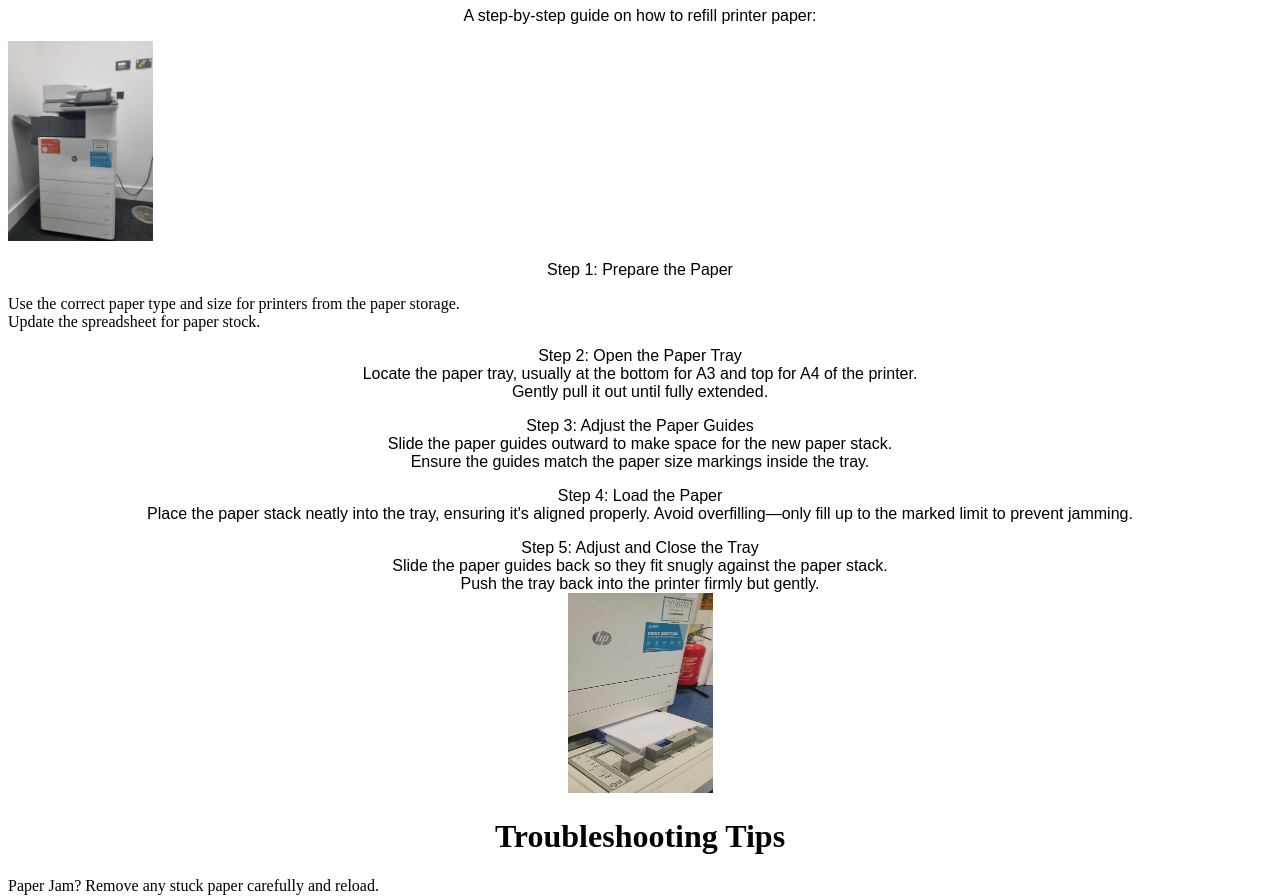
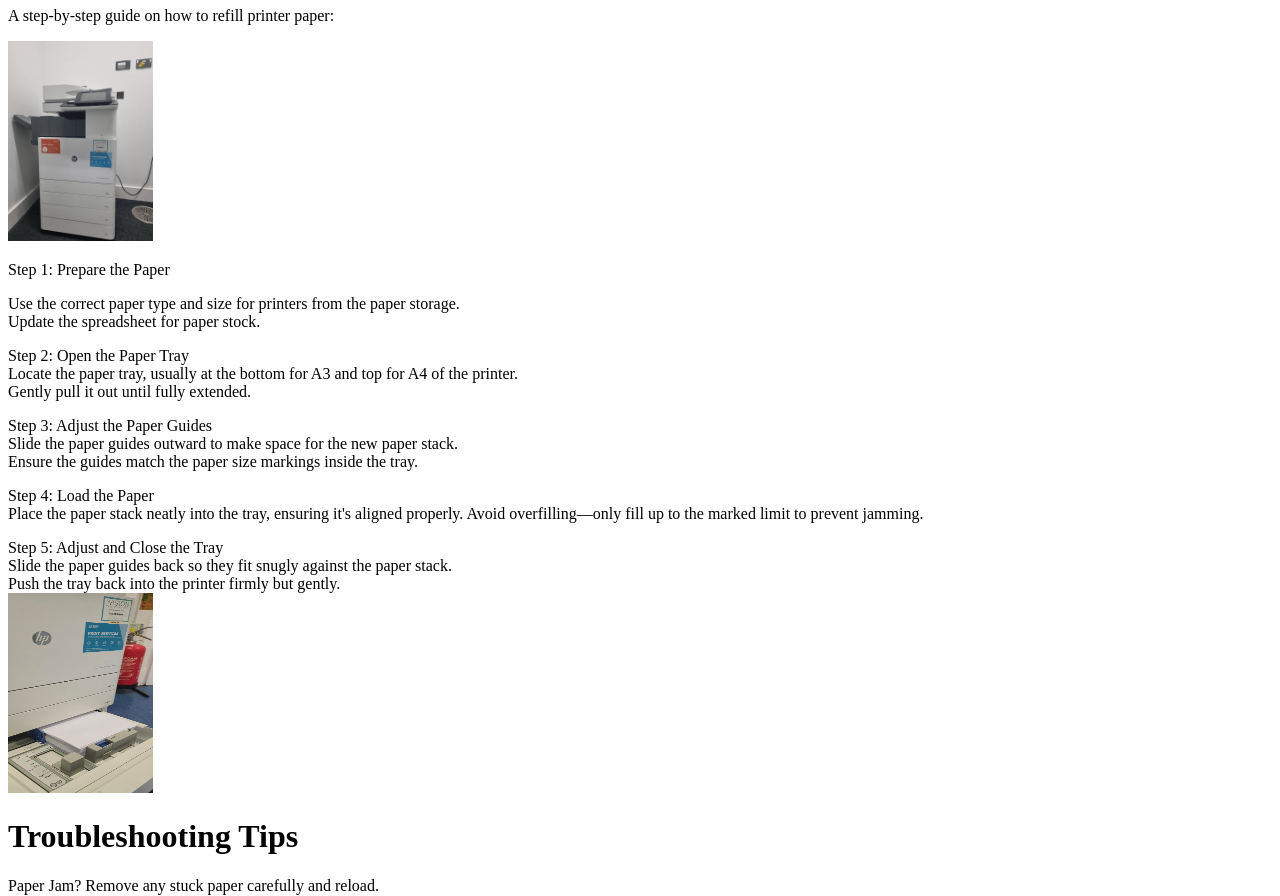
Before and after one commit to Sanchianunes/Printer-Refill, a plain HTML site: page index.html in a window 1280 px wide. Shown: the part 73-969 px from the top of the page. Drawn offline with Linux system fonts and the light colour scheme.

Commit message:
Update index.html

```diff
--- a/index.html
+++ b/index.html
@@ -4,15 +4,11 @@
 <style>
 /* This style sets the width of all images to 100%: */
 img {
-  width: 100%;
-}
-  h1 {
+  width: 100%;}
   text-align: center;
-  }
-    p {
   text-align: center;
   font-family: Arial, Helvetica, sans-serif;
-    }
+
 </style>
 </head>
 <body>
```
